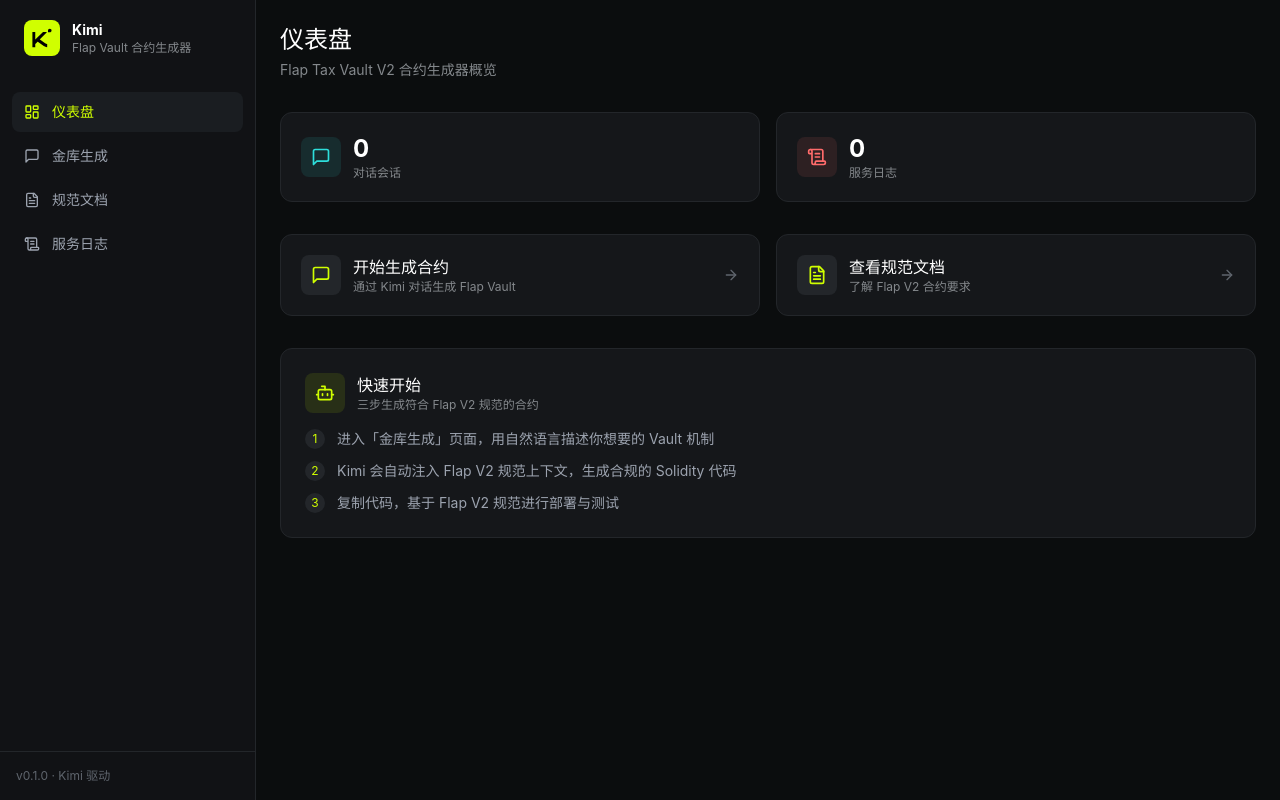
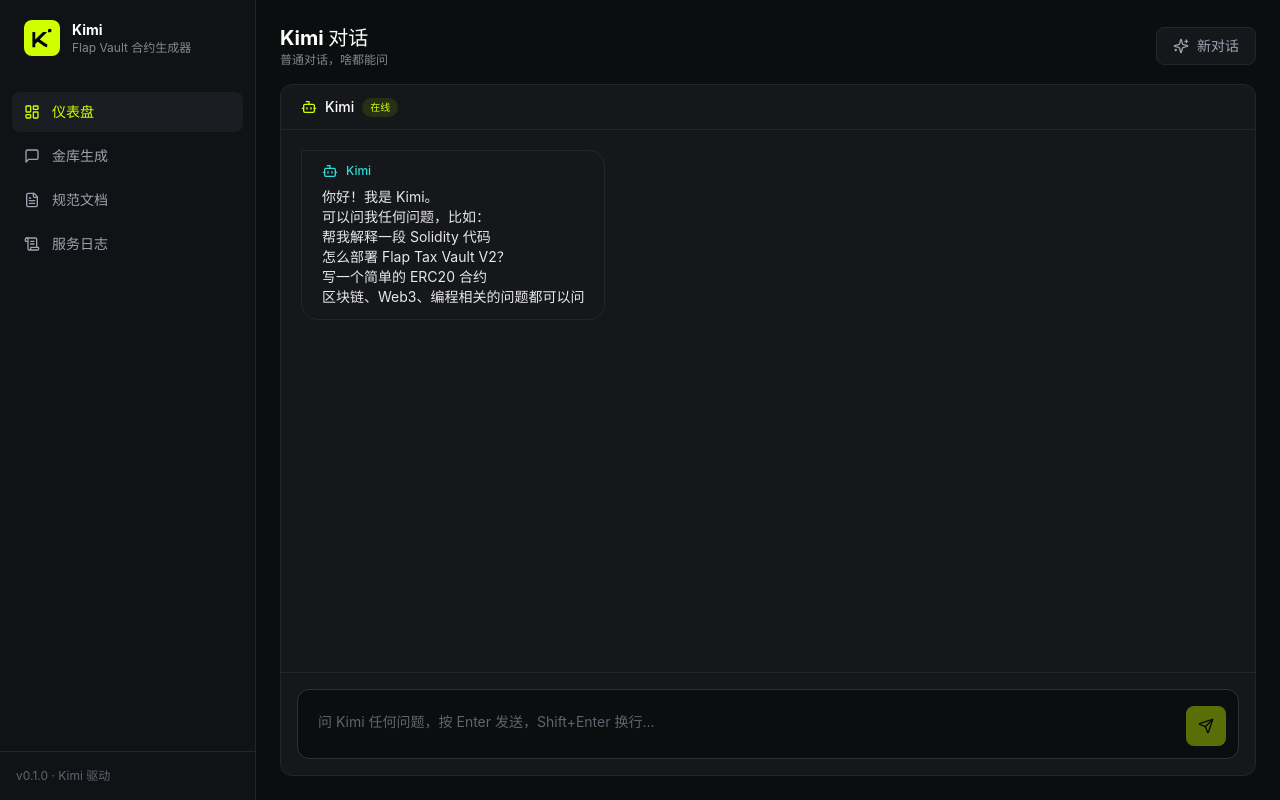
Before and after one commit to ybc112/kimi, a React (Vite) app: page / in a window 1280 px wide. Built offline with nearby package versions, Linux system fonts and the light colour scheme.

Commit message:
feat: replace dashboard with general Kimi chat

```diff
--- a/src/pages/Home.tsx
+++ b/src/pages/Home.tsx
@@ -1,93 +1,176 @@
+import { useState, useRef, useEffect, useCallback } from "react";
+import { Send, Bot, Sparkles } from "lucide-react";
 import { useAppStore } from "@/store";
-import { MessageSquare, FileText, ScrollText, Bot, ArrowRight } from "lucide-react";
-import { Link } from "react-router-dom";
+import { MessageItem } from "@/components/MessageItem";
+import { sendChatMessage } from "@/lib/kimi";
+
+interface Message {
+  role: "user" | "assistant";
+  content: string;
+  timestamp: number;
+}
+
+const WELCOME_MESSAGE = `你好！我是 Kimi。
+
+可以问我任何问题，比如：
+- 帮我解释一段 Solidity 代码
+- 怎么部署 Flap Tax Vault V2？
+- 写一个简单的 ERC20 合约
+- 区块链、Web3、编程相关的问题都可以问`;
 
 export default function Home() {
-  const { sessions, logs } = useAppStore();
+  const { addLog } = useAppStore();
+  const [messages, setMessages] = useState<Message[]>([
+    { role: "assistant", content: WELCOME_MESSAGE, timestamp: Date.now() },
+  ]);
+  const [input, setInput] = useState("");
+  const [loading, setLoading] = useState(false);
+  const bottomRef = useRef<HTMLDivElement>(null);
+  const textareaRef = useRef<HTMLTextAreaElement>(null);
 
-  const stats = [
-    { label: "对话会话", value: sessions.length, icon: MessageSquare, color: "text-[#2EDEDB]", bg: "bg-[#2EDEDB]/10" },
-    { label: "服务日志", value: logs.length, icon: ScrollText, color: "text-[#FF6B6B]", bg: "bg-[#FF6B6B]/10" },
-  ];
+  const adjustTextareaHeight = useCallback(() => {
+    const el = textareaRef.current;
+    if (!el) return;
+    el.style.height = "auto";
+    el.style.height = `${Math.min(el.scrollHeight, 160)}px`;
+  }, []);
 
-  const quickActions = [
-    { to: "/chat", label: "开始生成合约", desc: "通过 Kimi 对话生成 Flap Vault", icon: MessageSquare },
-    { to: "/docs", label: "查看规范文档", desc: "了解 Flap V2 合约要求", icon: FileText },
-  ];
+  useEffect(() => {
+    adjustTextareaHeight();
+  }, [input, adjustTextareaHeight]);
+
+  useEffect(() => {
+    bottomRef.current?.scrollIntoView({ behavior: "smooth" });
+  }, [messages, loading]);
+
+  const handleSend = async () => {
+    const content = input.trim();
+    if (!content || loading) return;
+
+    const userMessage: Message = { role: "user", content, timestamp: Date.now() };
+    setMessages((prev) => [...prev, userMessage]);
+    setInput("");
+    setLoading(true);
+    addLog({ type: "info", message: "Kimi 对话请求" });
+
+    try {
+      const history = messages.slice(-20).map((m) => ({
+        role: m.role,
+        content: m.content,
+      }));
+
+      const reply = await sendChatMessage({
+        model: "deepseek-chat",
+        messages: [
+          {
+            role: "system",
+            content:
+              "You are Kimi, a helpful AI assistant. Answer user questions concisely and accurately. When discussing code, prefer Solidity and blockchain context when relevant.",
+          },
+          ...history,
+          { role: "user", content },
+        ],
+        stream: false,
+        temperature: 0.7,
+      });
+
+      setMessages((prev) => [
+        ...prev,
+        { role: "assistant", content: reply, timestamp: Date.now() },
+      ]);
+      addLog({ type: "success", message: "Kimi 响应成功" });
+    } catch (error) {
+      const detail = error instanceof Error ? error.message : String(error);
+      setMessages((prev) => [
+        ...prev,
+        { role: "assistant", content: `请求失败：${detail}`, timestamp: Date.now() },
+      ]);
+      addLog({ type: "error", message: "Kimi 请求失败", detail });
+    } finally {
+      setLoading(false);
+    }
+  };
+
+  const handleKeyDown = (e: React.KeyboardEvent<HTMLTextAreaElement>) => {
+    if (e.key === "Enter" && !e.shiftKey) {
+      e.preventDefault();
+      handleSend();
+    }
+  };
 
   return (
-    <div className="space-y-8">
+    <div className="flex h-[calc(100vh-7rem)] flex-col gap-4 lg:h-[calc(100vh-3rem)]">
       <div className="flex items-center justify-between">
         <div>
-          <h2 className="text-2xl font-bold text-white">仪表盘</h2>
-          <p className="mt-1 text-sm text-[#84888C]">Flap Tax Vault V2 合约生成器概览</p>
+          <h2 className="text-xl font-bold text-white">Kimi 对话</h2>
+          <p className="text-xs text-[#84888C]">普通对话，啥都能问</p>
         </div>
+        <button
+          onClick={() =>
+            setMessages([
+              { role: "assistant", content: WELCOME_MESSAGE, timestamp: Date.now() },
+            ])
+          }
+          className="flex items-center gap-2 rounded-lg border border-[#23262A] bg-[#15171A] px-4 py-2 text-sm text-[#9CA3AF] transition-colors hover:border-[#D0FF00]/30 hover:text-white"
+        >
+          <Sparkles className="h-4 w-4" />
+          新对话
+        </button>
       </div>
 
-      <div className="grid gap-4 md:grid-cols-2">
-        {stats.map((stat) => (
-          <div
-            key={stat.label}
-            className="rounded-xl border border-[#23262A] bg-[#15171A] p-5 transition-transform hover:-translate-y-0.5"
-          >
-            <div className="flex items-center gap-3">
-              <div className={`flex h-10 w-10 items-center justify-center rounded-lg ${stat.bg}`}>
-                <stat.icon className={`h-5 w-5 ${stat.color}`} />
-              </div>
-              <div>
-                <p className="text-2xl font-bold text-white">{stat.value}</p>
-                <p className="text-xs text-[#84888C]">{stat.label}</p>
+      <div className="flex flex-1 flex-col overflow-hidden rounded-xl border border-[#23262A] bg-[#15171A]">
+        <div className="border-b border-[#23262A] px-5 py-3">
+          <div className="flex items-center gap-2">
+            <Bot className="h-4 w-4 text-[#D0FF00]" />
+            <span className="text-sm font-medium text-white">Kimi</span>
+            <span className="rounded-full bg-[#D0FF00]/10 px-2 py-0.5 text-[10px] text-[#D0FF00]">在线</span>
+          </div>
+        </div>
+
+        <div className="flex-1 space-y-5 overflow-auto p-4 lg:p-5">
+          {messages.map((message, index) => (
+            <MessageItem key={index} role={message.role} content={message.content} />
+          ))}
+          {loading && (
+            <div className="flex justify-start">
+              <div className="max-w-[90%] rounded-2xl rounded-tl-sm border border-[#23262A] bg-[#1A1D21] px-5 py-3">
+                <div className="flex items-center gap-2 text-sm text-[#84888C]">
+                  <Bot className="h-4 w-4 text-[#2EDEDB]" />
+                  <span>Kimi 正在思考</span>
+                  <span className="inline-flex gap-1">
+                    <span className="animate-bounce">.</span>
+                    <span className="animate-bounce [animation-delay:0.2s]">.</span>
+                    <span className="animate-bounce [animation-delay:0.4s]">.</span>
+                  </span>
+                </div>
               </div>
             </div>
-          </div>
-        ))}
-      </div>
+          )}
+          <div ref={bottomRef} />
+        </div>
 
-      <div className="grid gap-4 md:grid-cols-2">
-        {quickActions.map((action) => (
-          <Link
-            key={action.to}
-            to={action.to}
-            className="group flex items-center justify-between rounded-xl border border-[#23262A] bg-[#15171A] p-5 transition-all hover:border-[#D0FF00]/30 hover:bg-[#1A1D21]"
-          >
-            <div className="flex items-center gap-3">
-              <div className="flex h-10 w-10 items-center justify-center rounded-lg bg-[#23262A]">
-                <action.icon className="h-5 w-5 text-[#D0FF00]" />
-              </div>
-              <div>
-                <p className="font-medium text-white group-hover:text-[#D0FF00]">{action.label}</p>
-                <p className="text-xs text-[#84888C]">{action.desc}</p>
-              </div>
-            </div>
-            <ArrowRight className="h-4 w-4 text-[#5F656D] transition-colors group-hover:text-[#D0FF00]" />
-          </Link>
-        ))}
-      </div>
-
-      <div className="rounded-xl border border-[#23262A] bg-[#15171A] p-6">
-        <div className="mb-4 flex items-center gap-3">
-          <div className="flex h-10 w-10 items-center justify-center rounded-lg bg-[#D0FF00]/10">
-            <Bot className="h-5 w-5 text-[#D0FF00]" />
-          </div>
-          <div>
-            <h3 className="text-base font-semibold text-white">快速开始</h3>
-            <p className="text-xs text-[#84888C]">三步生成符合 Flap V2 规范的合约</p>
+        <div className="border-t border-[#23262A] p-4">
+          <div className="flex items-end gap-3 rounded-xl border border-[#303236] bg-[#0B0D0E] p-3">
+            <textarea
+              ref={textareaRef}
+              value={input}
+              onChange={(e) => setInput(e.target.value)}
+              onKeyDown={handleKeyDown}
+              placeholder="问 Kimi 任何问题，按 Enter 发送，Shift+Enter 换行..."
+              rows={1}
+              disabled={loading}
+              className="max-h-40 min-h-[44px] flex-1 resize-none bg-transparent px-2 py-2.5 text-sm text-white outline-none placeholder:text-[#5F656D]"
+              style={{ height: "auto" }}
+            />
+            <button
+              onClick={handleSend}
+              disabled={!input.trim() || loading}
+              className="flex h-10 w-10 shrink-0 items-center justify-center rounded-lg bg-[#D0FF00] text-black transition-opacity hover:opacity-90 disabled:cursor-not-allowed disabled:opacity-40"
+            >
+              <Send className="h-4 w-4" />
+            </button>
           </div>
         </div>
-        <ol className="space-y-3 text-sm text-[#9CA3AF]">
-          <li className="flex items-start gap-3">
-            <span className="flex h-5 w-5 shrink-0 items-center justify-center rounded-full bg-[#23262A] text-xs text-[#D0FF00]">1</span>
-            <span>进入「金库生成」页面，用自然语言描述你想要的 Vault 机制</span>
-          </li>
-          <li className="flex items-start gap-3">
-            <span className="flex h-5 w-5 shrink-0 items-center justify-center rounded-full bg-[#23262A] text-xs text-[#D0FF00]">2</span>
-            <span>Kimi 会自动注入 Flap V2 规范上下文，生成合规的 Solidity 代码</span>
-          </li>
-          <li className="flex items-start gap-3">
-            <span className="flex h-5 w-5 shrink-0 items-center justify-center rounded-full bg-[#23262A] text-xs text-[#D0FF00]">3</span>
-            <span>复制代码，基于 Flap V2 规范进行部署与测试</span>
-          </li>
-        </ol>
       </div>
     </div>
   );
```
